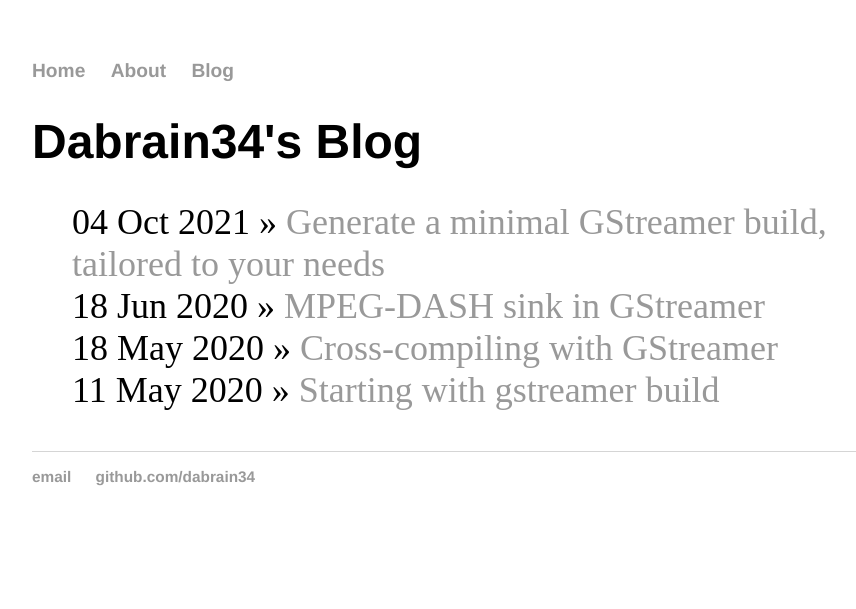
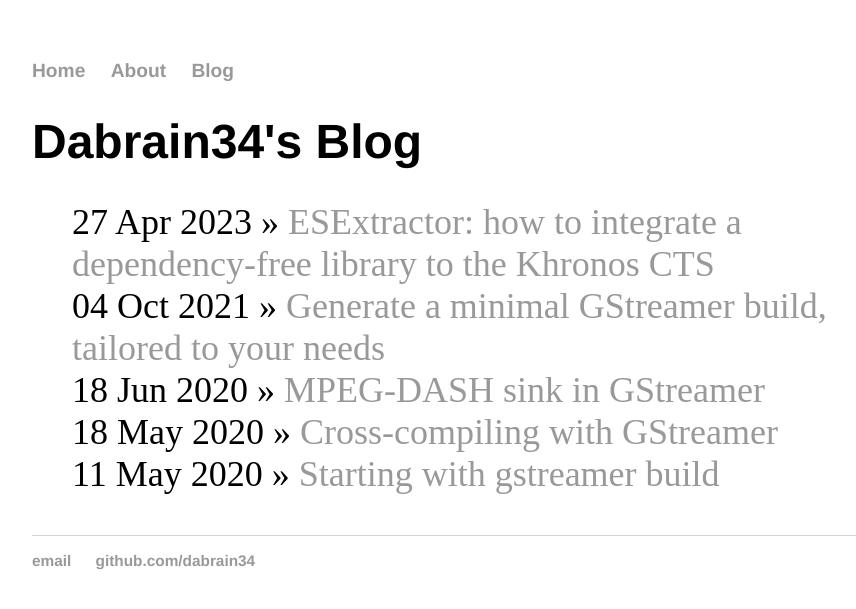
Before and after one commit to dabrain34/dabrain34.github.io, a Jekyll site: the page built from blog/index.html, in a window 1280 px wide. Shown: the top 609 px of the page, without its empty margins (160-1016 px from the left). Built offline with Jekyll 4.4.1, drawn with Linux system fonts in a browser that asks for light colours; some of the changed lines change nothing that is shown.

Commit message:
posts: rename esextractor post

```diff
--- a/_config.yml
+++ b/_config.yml
@@ -1,5 +1,5 @@
-#remote_theme: thelehhman/texture
-theme: texture
+remote_theme: thelehhman/texture
+#theme: texture
 texture:
   title: dabrain34's blog
   tagline: Free Software Enthousiast - Consultant @ Igalia
--- a/_posts/2023-04-19_esextractor.md
+++ b/_posts/2023-04-27-esextractor.md
@@ -1,10 +1,9 @@
 ---
 layout: post
-title: "ESExtractor: how to integrate a dependency-free library to the Khronos CTS"
-date: 2023-04-19
-canonical_url: "https://blogs.igalia.com/scerveau/esextractor-how-to-integrate-a-dependency-free-library-to-the-khronos-cts/"
+title:  "ESExtractor: how to integrate a dependency-free library to the Khronos CTS"
+date:   2023-04-27 12:10:45 +0200
+categories: jekyll update
 ---
-
 # ESExtractor, how to integrate a dependency-free library to the Khronos CTS
 
 Since the [Vulkan CTS](https://github.com/KhronosGroup/VK-GL-CTS) is now able to test and check [Vulkan Video support](https://www.khronos.org/news/press/vulkan-sdk-is-vulkan-video-ready)
```
